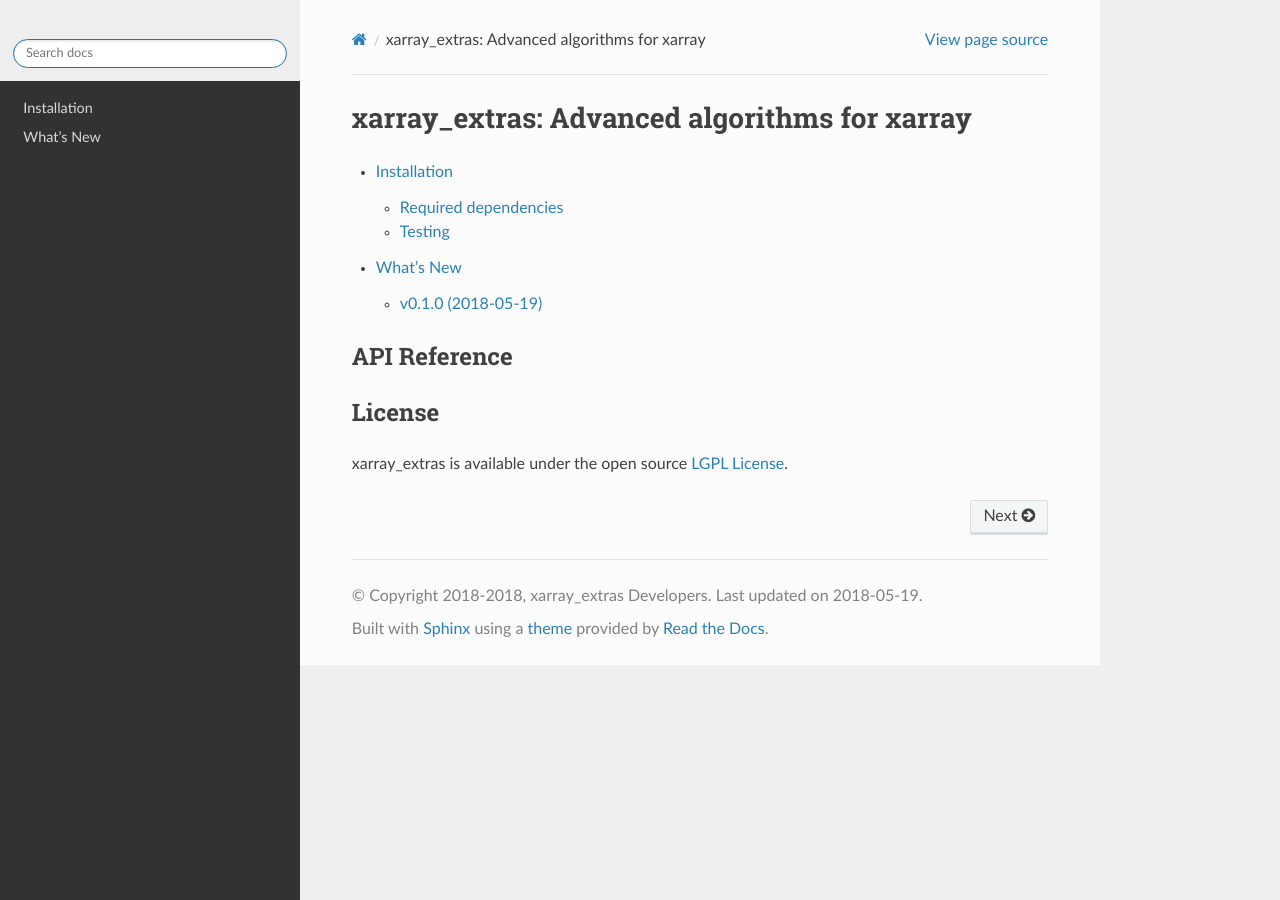
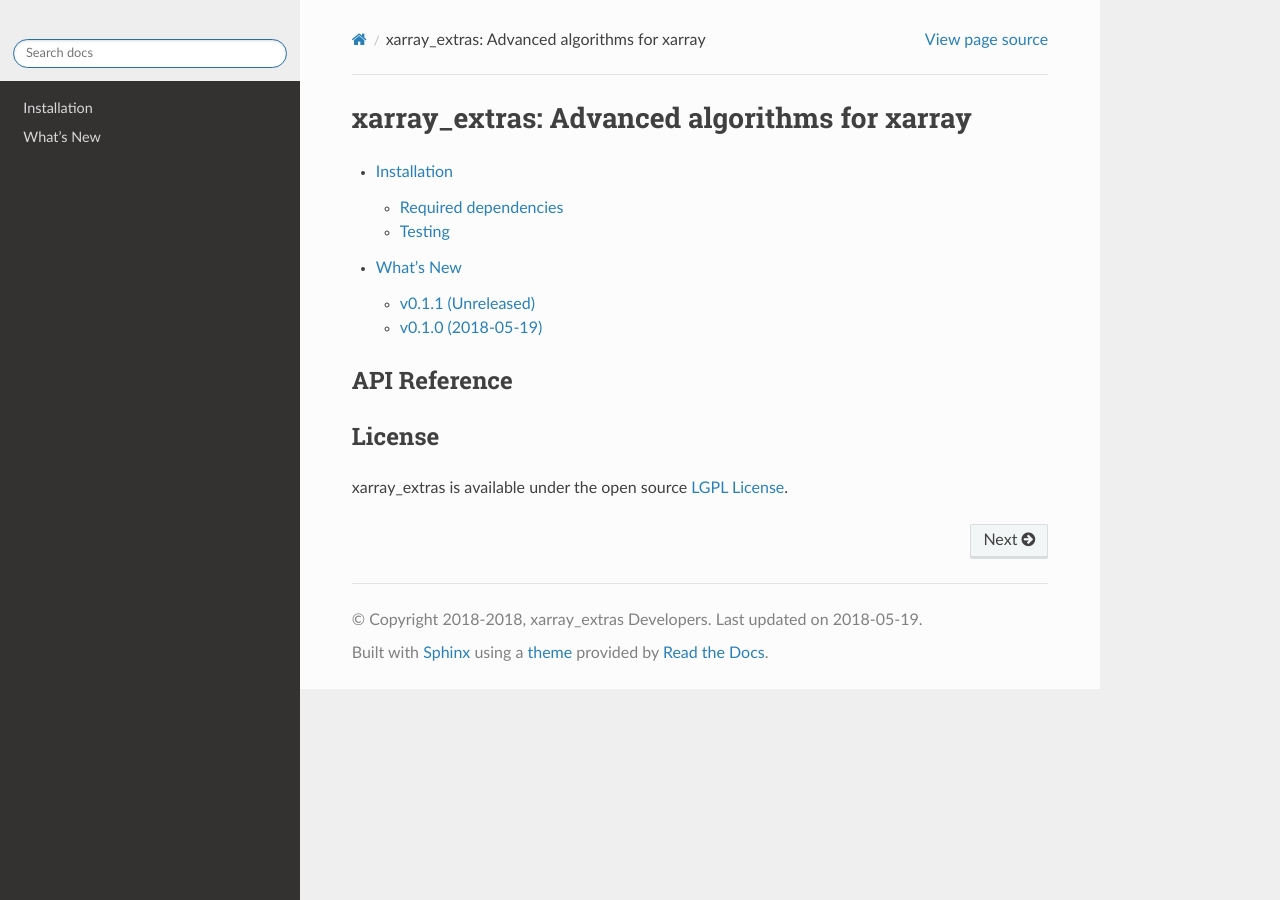
Before and after one commit to crusaderky/xarray_extras, a Sphinx documentation site: the page built from doc/index.rst, in a window 1280 px wide. Built offline with Sphinx 7.4.7 and the Read the Docs theme 2.0.0, drawn with Linux system fonts in a browser that asks for light colours; pages that are not in the unit, such as notebooks, are missing from menus; the version number could not be read and is left out.

Commit message:
Revert to dev version

```diff
--- a/doc/whats-new.rst
+++ b/doc/whats-new.rst
@@ -11,6 +11,13 @@ What's New
     import xarray
     np.random.seed(123456)
 
+.. _whats-new.0.1.1:
+
+v0.1.1 (Unreleased)
+-------------------
+
+
+
 .. _whats-new.0.1.0:
 
 v0.1.0 (2018-05-19)
--- a/setup.py
+++ b/setup.py
@@ -8,7 +8,7 @@ from setuptools import find_packages, setup
 MAJOR = 0
 MINOR = 1
 MICRO = 0
-ISRELEASED = True
+ISRELEASED = False
 VERSION = '%d.%d.%d' % (MAJOR, MINOR, MICRO)
 QUALIFIER = ''
 
```
